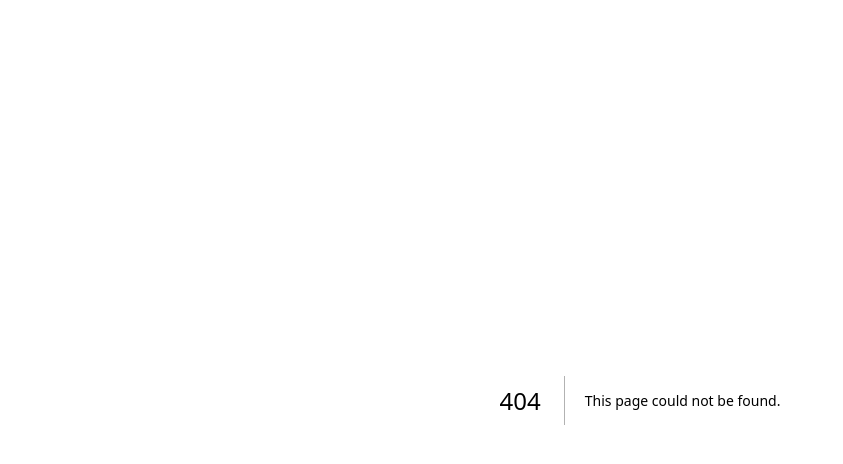
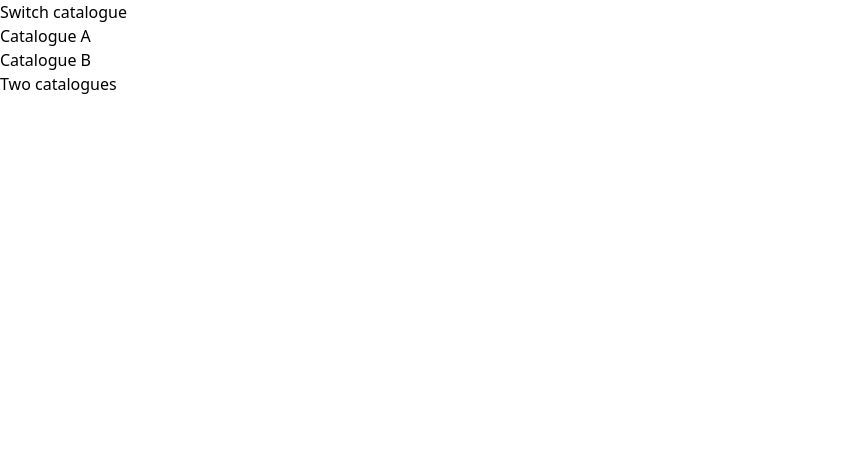
Before and after one commit to aviou-io/spa-example, a Next.js app: page /switch-catalogue in a window 1280 px wide. Before the commit this address had no page. Shown: the top 464 px of the page, without its empty margins (0-843 px from the left). Built offline with nearby package versions, Linux system fonts and the light colour scheme.

Commit message:
4 examples of using catalogues

```diff
--- /dev/null
+++ b/hooks/use-has-mounted.ts
@@ -0,0 +1,13 @@
+import { useEffect, useState } from "react";
+
+const useHasMounted = () => {
+  const [hasMounted, setHasMounted] = useState(false);
+
+  useEffect(() => {
+    setHasMounted(true);
+  }, []);
+
+  return hasMounted;
+};
+
+export default useHasMounted;
--- a/package.json
+++ b/package.json
@@ -1,7 +1,6 @@
 {
-  "name": "test-spa-catalogue",
+  "name": "spa-example",
   "version": "0.1.0",
-  "private": true,
   "scripts": {
     "dev": "next dev",
     "build": "next build",
--- a/pages/_document.tsx
+++ b/pages/_document.tsx
@@ -1,4 +1,5 @@
 import { Html, Head, Main, NextScript } from 'next/document'
+import Script from 'next/script'
 
 export default function Document() {
   return (
@@ -7,6 +8,7 @@ export default function Document() {
       <body>
         <Main />
         <NextScript />
+        <Script type="text/javascript" src="https://publish.aviou.io/assets/v3.10.1/web-component.js" strategy="afterInteractive" />
       </body>
     </Html>
   )
--- /dev/null
+++ b/pages/catalogue-a.tsx
@@ -0,0 +1,20 @@
+import useHasMounted from "@/hooks/use-has-mounted";
+import Link from "next/link";
+
+const CatalogueA: React.FC = () => {
+  const hasMounted = useHasMounted();
+
+  if (!hasMounted) return null;
+
+  return (
+    <>
+      <div><Link href="/catalogue-b">Catalogue B</Link></div>
+      <div><Link href="/two-catalogues">Two catalogues</Link></div>
+      <div><Link href="/switch-catalogue">Switch catalogue</Link></div>
+
+      <av-catalogue url="https://aviou-demo.aviou.io/gaming-days" id="1538"></av-catalogue>
+    </>
+  );
+};
+
+export default CatalogueA;
--- /dev/null
+++ b/pages/catalogue-b.tsx
@@ -0,0 +1,20 @@
+import useHasMounted from "@/hooks/use-has-mounted";
+import Link from "next/link";
+
+const CatalogueB: React.FC = () => {
+  const hasMounted = useHasMounted();
+
+  if (!hasMounted) return null;
+
+  return (
+    <>
+      <div><Link href="/catalogue-a">Catalogue A</Link></div>
+      <div><Link href="/two-catalogues">Two catalogues</Link></div>
+      <div><Link href="/switch-catalogue">Switch catalogue</Link></div>
+
+      <av-catalogue url="https://aviou-demo.aviou.io/shoppable-content-running-guide" id="1535"></av-catalogue>
+    </>
+  );
+};
+
+export default CatalogueB;
--- /dev/null
+++ b/pages/switch-catalogue.tsx
@@ -0,0 +1,39 @@
+import useHasMounted from "@/hooks/use-has-mounted";
+import Link from "next/link";
+import { useState } from "react";
+
+const SwitchCatalogue: React.FC = () => {
+  const hasMounted = useHasMounted();
+
+  const [id, setId] = useState("1538");
+  const [url, setUrl] = useState("https://aviou-demo.aviou.io/gaming-days");
+
+  if (!hasMounted) return null;
+
+  return (
+    <>
+      <div>
+        <button
+          onClick={() => {
+            setId(id === "1538" ? "1535" : "1538");
+            setUrl(
+              url == "https://aviou-demo.aviou.io/gaming-days"
+                ? "https://aviou-demo.aviou.io/shoppable-content-running-guide"
+                : "https://aviou-demo.aviou.io/gaming-days"
+            );
+          }}
+        >
+          Switch catalogue
+        </button>
+      </div>
+
+      <div><Link href="/catalogue-a">Catalogue A</Link></div>
+      <div><Link href="/catalogue-b">Catalogue B</Link></div>
+      <div><Link href="/two-catalogues">Two catalogues</Link></div>
+
+      <av-catalogue url={url} id={id}></av-catalogue>
+    </>
+  );
+};
+
+export default SwitchCatalogue;
--- /dev/null
+++ b/pages/two-catalogues.tsx
@@ -0,0 +1,21 @@
+import useHasMounted from "@/hooks/use-has-mounted";
+import Link from "next/link";
+
+const TwoCatalogues: React.FC = () => {
+  const hasMounted = useHasMounted();
+
+  if (!hasMounted) return null;
+
+  return (
+    <>
+      <div><Link href="/catalogue-a">Catalogue A</Link></div>
+      <div><Link href="/catalogue-b">Catalogue B</Link></div>
+      <div><Link href="/switch-catalogue">Switch catalogue</Link></div>
+
+      <av-catalogue url="https://aviou-demo.aviou.io/gaming-days" id="1538"></av-catalogue>
+      <av-catalogue url="https://aviou-demo.aviou.io/shoppable-content-running-guide" id="1535"></av-catalogue>
+    </>
+  );
+};
+
+export default TwoCatalogues;
--- a/styles/globals.css
+++ b/styles/globals.css
@@ -8,20 +8,7 @@
   --background-end-rgb: 255, 255, 255;
 }
 
-@media (prefers-color-scheme: dark) {
-  :root {
-    --foreground-rgb: 255, 255, 255;
-    --background-start-rgb: 0, 0, 0;
-    --background-end-rgb: 0, 0, 0;
-  }
-}
-
 body {
   color: rgb(var(--foreground-rgb));
-  background: linear-gradient(
-      to bottom,
-      transparent,
-      rgb(var(--background-end-rgb))
-    )
-    rgb(var(--background-start-rgb));
+  background: #fff;
 }
```
Also changed, not shown: types/web-components.d.ts (added, +10 -0 lines).
